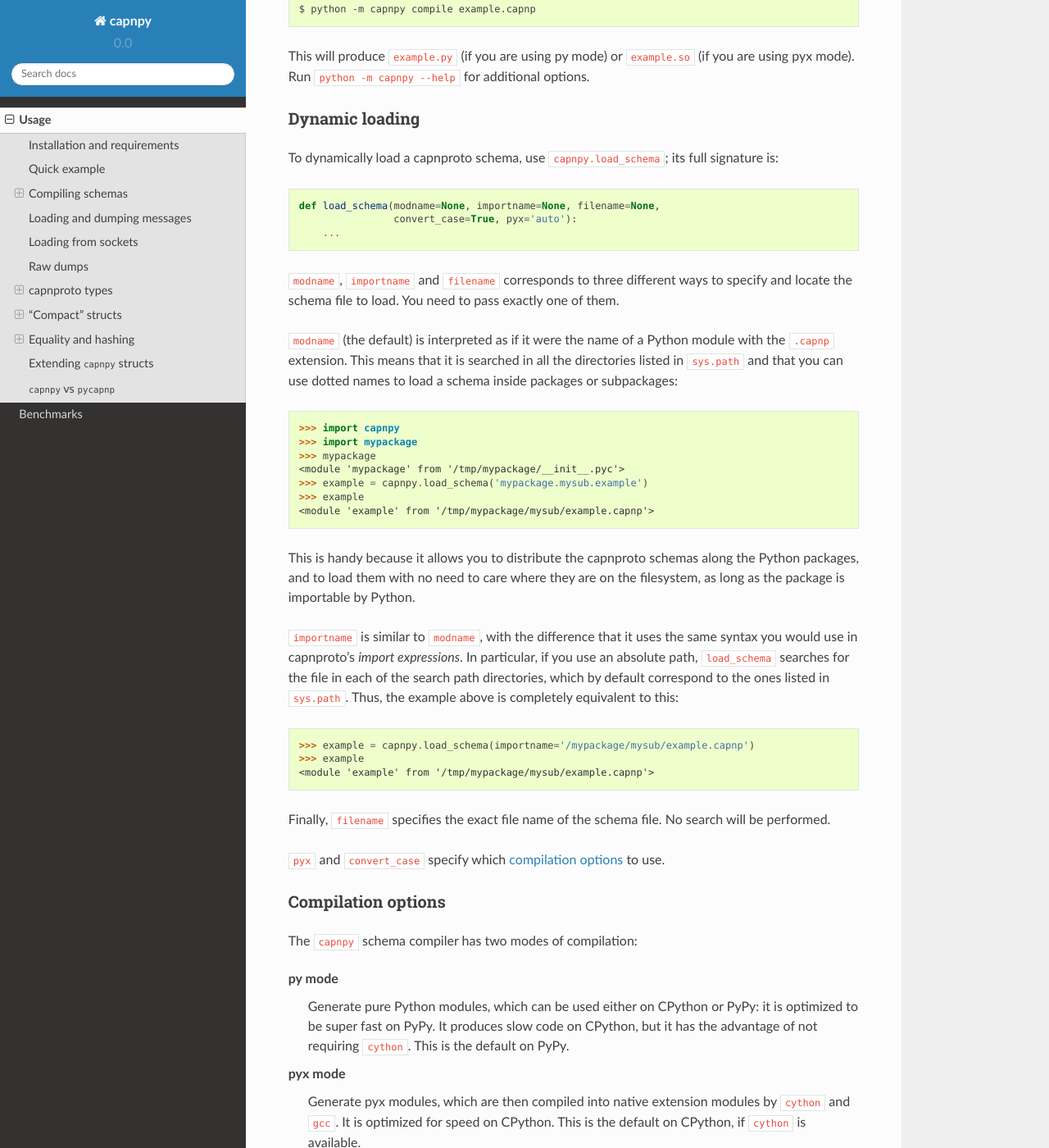
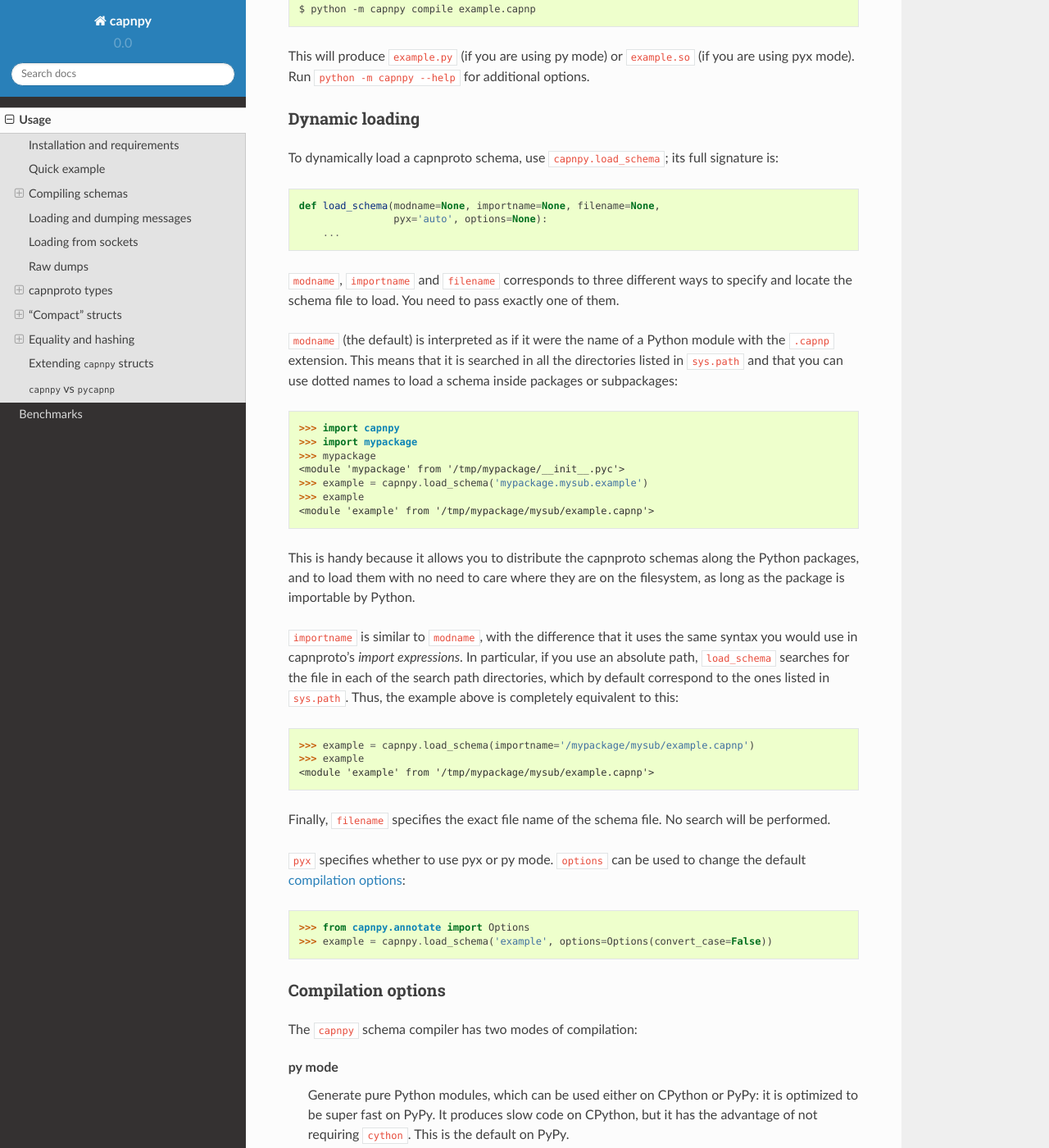
Before and after one commit to antocuni/capnpy, a Sphinx documentation site: the page built from docs/source/usage.rst, in a window 1280 px wide and 1400 px high, scrolled down 2142 px. Shown: the whole window at 82% size. Built offline with Sphinx 7.4.7 and the Read the Docs theme 2.0.0, drawn with Linux system fonts in a browser that asks for light colours; some of the changed text lies outside the part shown.

Commit message:
forgot to add this file, and fix the signature of capnpy.load_schema

```diff
--- a/docs/source/usage.rst
+++ b/docs/source/usage.rst
@@ -89,7 +89,7 @@ automatically compile your schemas from ``setup.py``::
           )
 
 
-You can specify additional `Compilation options`_ by using ``capnpy_options``::
+You can specify additional `compilation options`_ by using ``capnpy_options``::
 
     from setuptools import setup
     setup(name='foo',
@@ -124,7 +124,7 @@ To dynamically load a capnproto schema, use ``capnpy.load_schema``; its full
 signature is::
 
     def load_schema(modname=None, importname=None, filename=None,
-                    convert_case=True, pyx='auto'):
+                    pyx='auto', options=None):
         ...
 
 ``modname``, ``importname`` and ``filename`` corresponds to three different
@@ -161,7 +161,14 @@ the search path directories, which by default correspond to the ones listed in
 Finally, ``filename`` specifies the exact file name of the schema file. No
 search will be performed.
 
-``pyx`` and ``convert_case`` specify which `compilation options`_ to use.
+``pyx`` specifies whether to use pyx or py mode. ``options`` can be used to
+change the default `compilation options`_:
+
+.. doctest::
+
+   >>> from capnpy.annotate import Options
+   >>> example = capnpy.load_schema('example', options=Options(convert_case=False))
+
 
 
 Compilation options
@@ -226,15 +233,15 @@ types are translated into Python. For example, you could use it to apply the
 
 .. doctest::
 
-    >>> mod = capnpy.load_schema('example_enum')
+    >>> mod = capnpy.load_schema('example_options')
     >>> mod.A.fieldOne
-    <property object at 0x7f2a437bd0a8>
+    <property object at ...>
     >>> mod.B.field_one
-    <property object at 0x7f2a437b4f18>
+    <property object at ...>
     >>> mod.B.field_two
-    <property object at 0x7f2a42c6a9f0>
+    <property object at ...>
     >>> mod.B.fieldThree
-    <property object at 0x7f2a42c6ac00>
+    <property object at ...>
 
 In the example above, ``A.fieldOne`` is not converted because of the
 file-level annotation. ``B.field_one`` and ``B.field_two`` are converted
```
Also changed, not shown: 1 other file.
